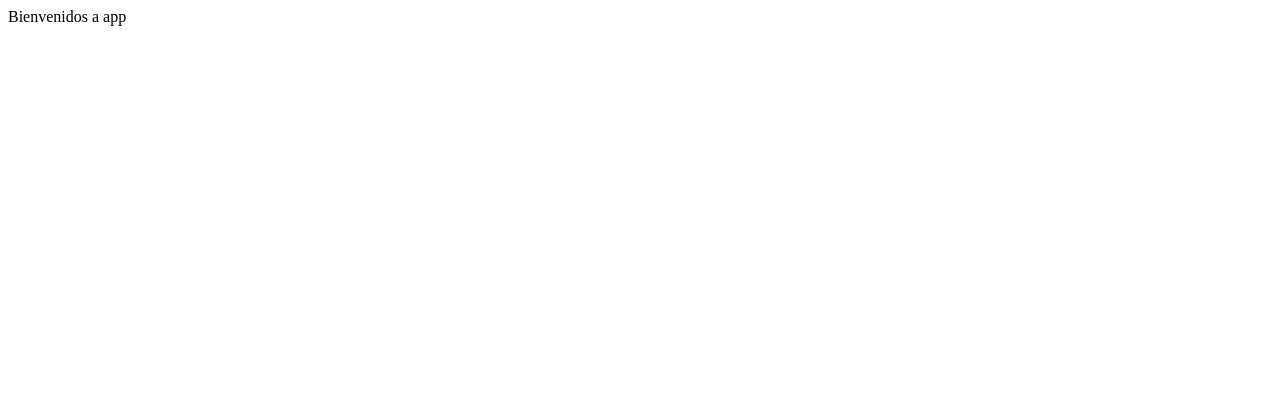
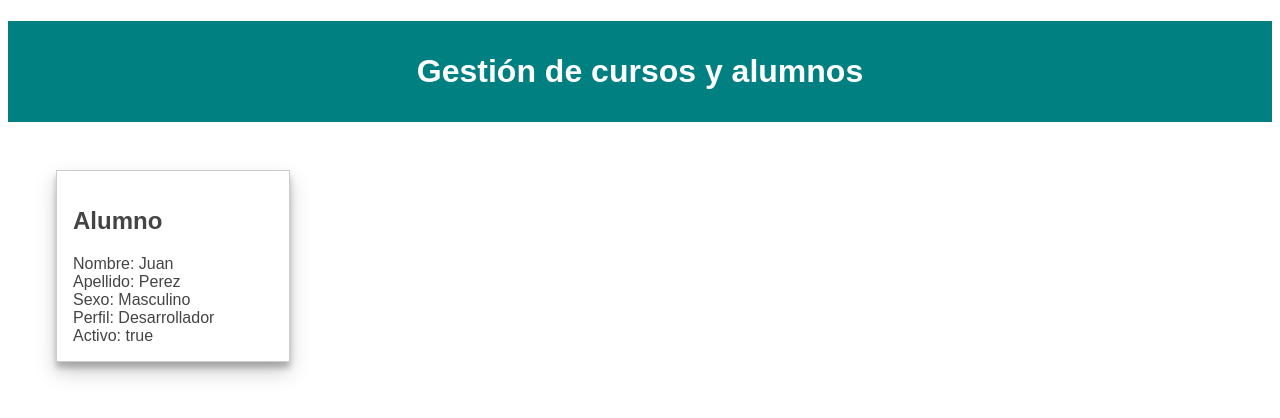
Before and after one commit to zql9000/AngularAlumnos, an Angular app: page / in a window 1280 px wide. Shown: the top 418 px of the page. Built offline with nearby package versions, Linux system fonts and the light colour scheme.

Commit message:
Practica 2

```diff
--- /dev/null
+++ b/src/app/alumno.ts
@@ -0,0 +1,9 @@
+export class Alumno {
+  constructor(
+    public nombre: string,
+    public apellido: string,
+    public sexo: number,
+    public activo: boolean,
+    public perfil: number
+  ) {}
+}
--- a/src/app/app.component.css
+++ b/src/app/app.component.css
@@ -1,3 +1,21 @@
-body {
-  font-family: Arial;
+:host {
+  font-family: Arial, Helvetica, sans-serif;
+  font-size: 16px;
 }
+h1 {
+  padding: 1em;
+  background-color: teal;
+  color: white;
+}
+.alumno {
+  color: #444;
+  margin: 3em;
+  padding: 1em;
+  border: 1px solid #ccc;
+  width: 200px;
+  box-shadow: 0 10px 20px rgba(0,0,0,0.19), 0 6px 6px rgba(0,0,0,0.23);
+  transition: all 0.3s cubic-bezier(.25,.8,.25,1);
+}
+.alumno:hover {
+  box-shadow: 0 14px 28px rgba(0,0,0,0.25), 0 10px 10px rgba(0,0,0,0.22);
+}
--- a/src/app/app.component.html
+++ b/src/app/app.component.html
@@ -1 +1,11 @@
-Bienvenidos a {{titulo}}
+<div style="text-align:center">
+  <h1>Gestión de cursos y alumnos</h1>
+</div>
+<div class="alumno">
+  <h2>Alumno</h2>
+  Nombre: {{alumno.nombre}} <br>
+  Apellido: {{alumno.apellido}} <br>
+  Sexo: {{ Sexos(alumno.sexo) }} <br>
+  Perfil: {{ Perfiles(alumno.perfil) }} <br>
+  Activo: {{alumno.activo}}
+<div>
--- a/src/app/app.component.ts
+++ b/src/app/app.component.ts
@@ -1,4 +1,7 @@
 import { Component } from '@angular/core';
+
+import { Alumno } from './alumno';
+import { ItemList } from './ItemList';
 
 @Component({
   selector: 'app-root',
@@ -6,5 +9,25 @@ import { Component } from '@angular/core';
   styleUrls: ['./app.component.css']
 })
 export class AppComponent {
-  titulo = 'app';
+  alumno: Alumno = {nombre: 'Juan', apellido: 'Perez', sexo: 1, perfil: 0, activo: true};
+
+  sexos: ItemList[] = [
+    new ItemList( 0, 'Femenino'),
+    new ItemList( 1, 'Masculino'),
+    new ItemList( 2, 'Otro')
+  ];
+
+  perfiles: ItemList[] = [
+    new ItemList( 0, 'Desarrollador'),
+    new ItemList( 1, 'IT'),
+    new ItemList( 2, 'Power User'),
+  ];
+
+  Sexos(index: number): string {
+    return this.sexos.find(item => item.index === index).descripcion;
+  }
+
+  Perfiles(index: number): string {
+    return this.perfiles.find(item => item.index === index).descripcion;
+  }
 }
--- /dev/null
+++ b/src/app/itemList.ts
@@ -0,0 +1,6 @@
+export class ItemList {
+  constructor (
+    public index: number,
+    public descripcion: string
+  ) {}
+}
```
